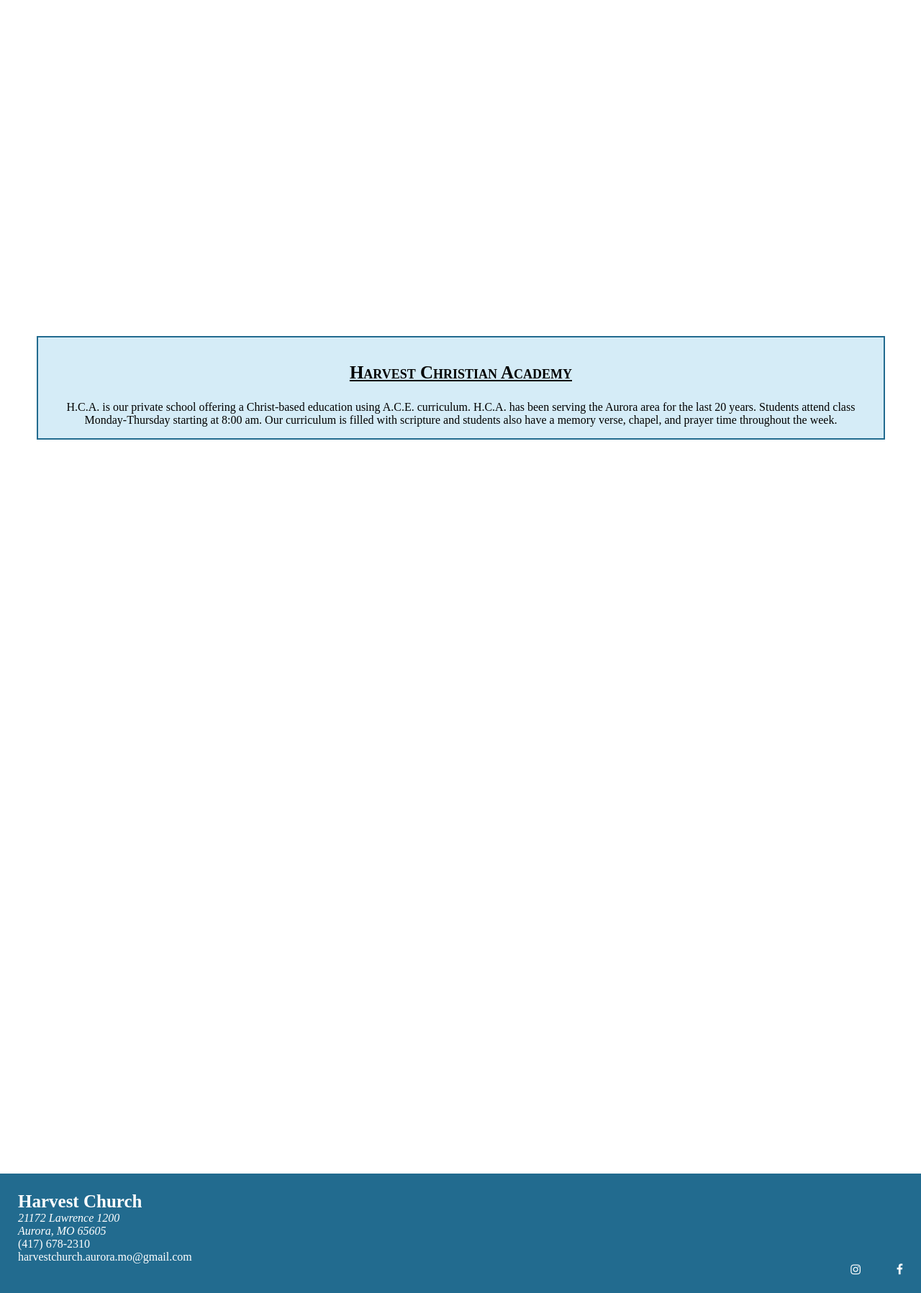
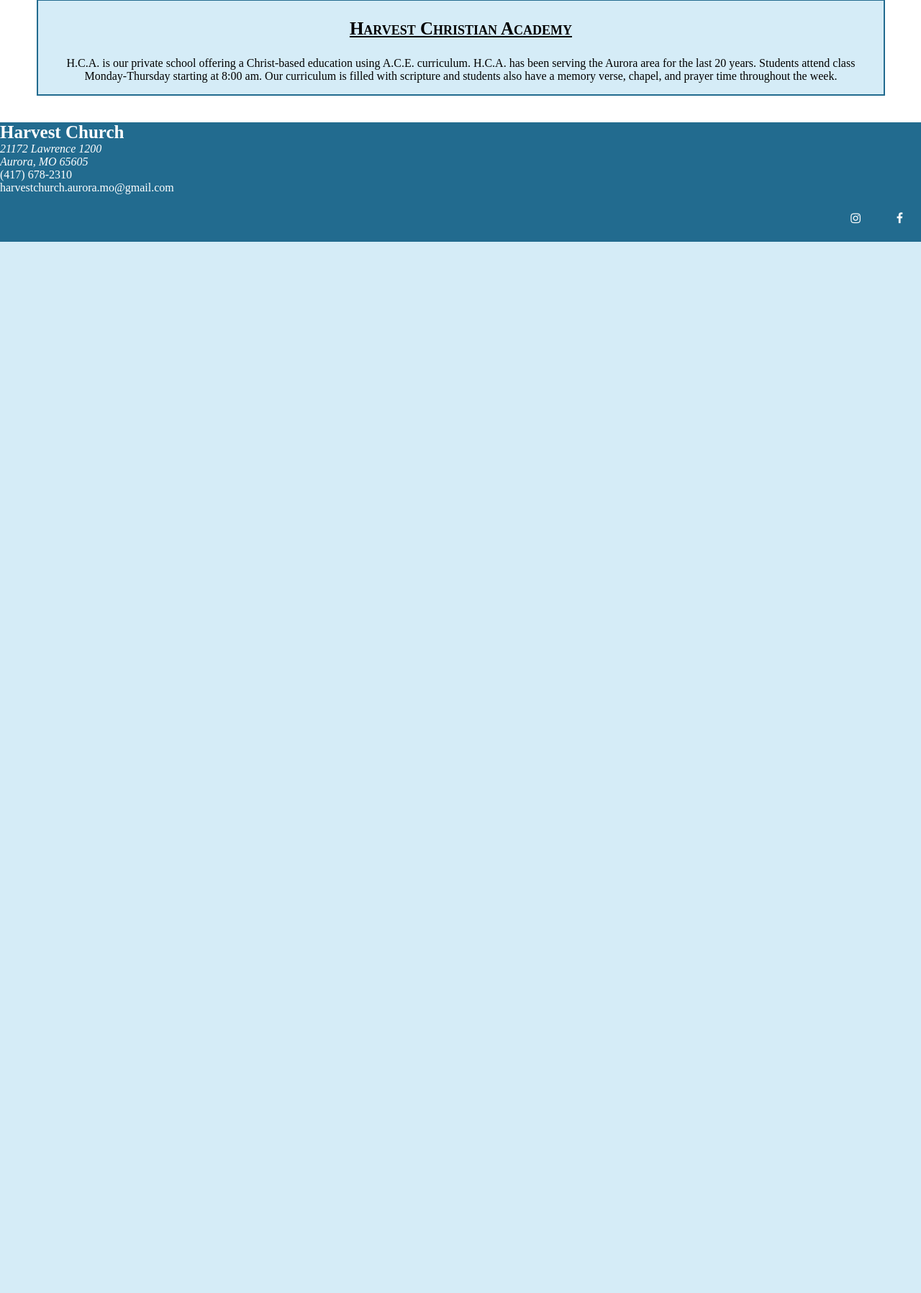
Before and after one commit to EmmaleighStone/HarvestChurchWebsite, a PHP site: page /academy.html in a window 1280 px wide. Shown: the part 734-2531 px from the top of the page at 72% size. After the commit the page ends 1070 px from the top, so only its background shows below. Run offline with PHP 8.4, Linux system fonts and the light colour scheme; some web fonts are replaced.

Commit message:
Update style.css

```diff
--- a/style.css
+++ b/style.css
@@ -125,13 +125,17 @@ h2
 .video
 {
     width: 94.75%;
-    height: 300px;
     border: #226b8f 2px solid;
     text-align: center;
     margin-left: 2.5%;
     margin-right: 2.5%;
     margin-top: 25px;
     background-color: #d5ecf7;
+}
+.video iframe
+{
+    margin-top: 15px;
+    border-radius: 15px;
 }
 .video button
 {
@@ -144,17 +148,18 @@ h2
     height: 50px;
     font-size: 15px;
     font-weight: lighter;
+    margin-bottom: 15px;
 }
 .video button:hover
 {
     background-color: #4491b8;
 }
 
-#calendar
+.calendar
 {
     width: 94.75%;
     float: left;
-    height: 400px;
+
     border: #226b8f 2px solid;
     text-align: center;
     margin-left: 2.5%;
@@ -162,8 +167,6 @@ h2
     background-color: #d5ecf7;
     padding-bottom: 15px;
     margin-bottom: 25px;
-    padding-left: 15%;
-    padding-right: 15%;
 
 }
 
@@ -251,7 +254,7 @@ form textarea
 
 .content
 {
-    margin-bottom: 100px;
+
 }
 
 *
@@ -262,11 +265,9 @@ form textarea
 footer h1
 {
     font-size: 25px;
-    margin-top: 1000px;
     text-align: left;
     margin-bottom: 0px;
     padding-bottom: 0px;
-    padding-top: 25px;
 }
 footer
 {
@@ -278,22 +279,17 @@ footer
 {
     width: 100%;
 }
-.footerInfo h1, a, address
-{
-    padding-left: 25px;
-}
 .footerIcons
 {
     width: 100%;
     float: right;
     background-color: #226b8f;
 
-
 }
 .footerIcons a
 {
-    padding-bottom: 25px;
-    padding-right: 25px;
+
+    padding: 25px;
     float: right;
     background-color: #226b8f;
 }
@@ -317,9 +313,10 @@ footer a:hover
     text-align: center;
     margin-left: 2.5%;
     margin-right: 2.5%;
-    margin-top: 500px;
+    margin-top: 10px;
     padding-top: 10px;
     background-color: #d5ecf7;
+    /*Necessary for statement of faith - ave helpppppp*/
 }
 .desc p
 {
@@ -365,3 +362,17 @@ footer a:hover
     font-variant: normal;
 
 }
+.desc .side1
+{
+    width: 45%;
+    float: left;
+    text-align: left;
+    margin-left: 2.5%;
+}
+.desc .side2
+{
+    width: 45%;
+    float: right;
+    text-align: right;
+    margin-right: 2.5%;
+}
```
